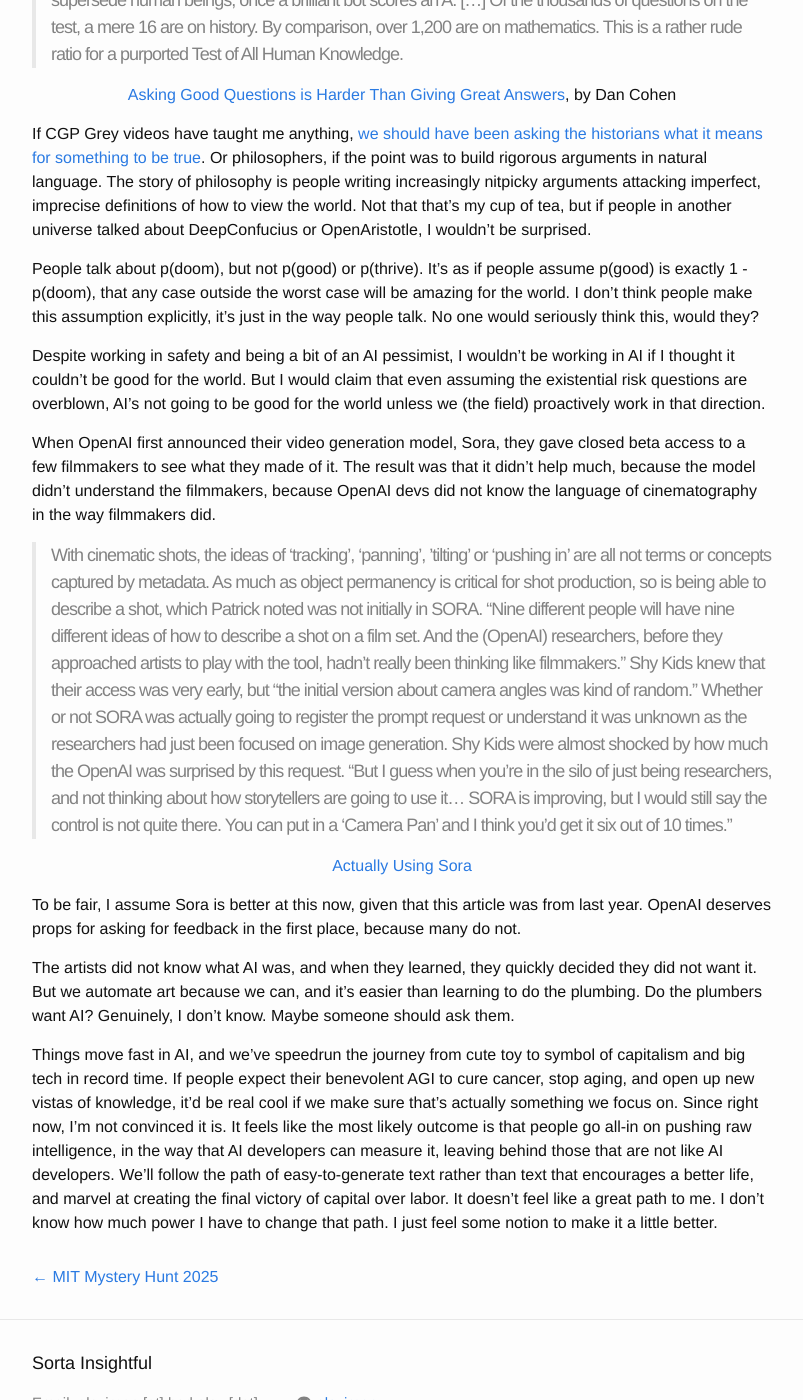
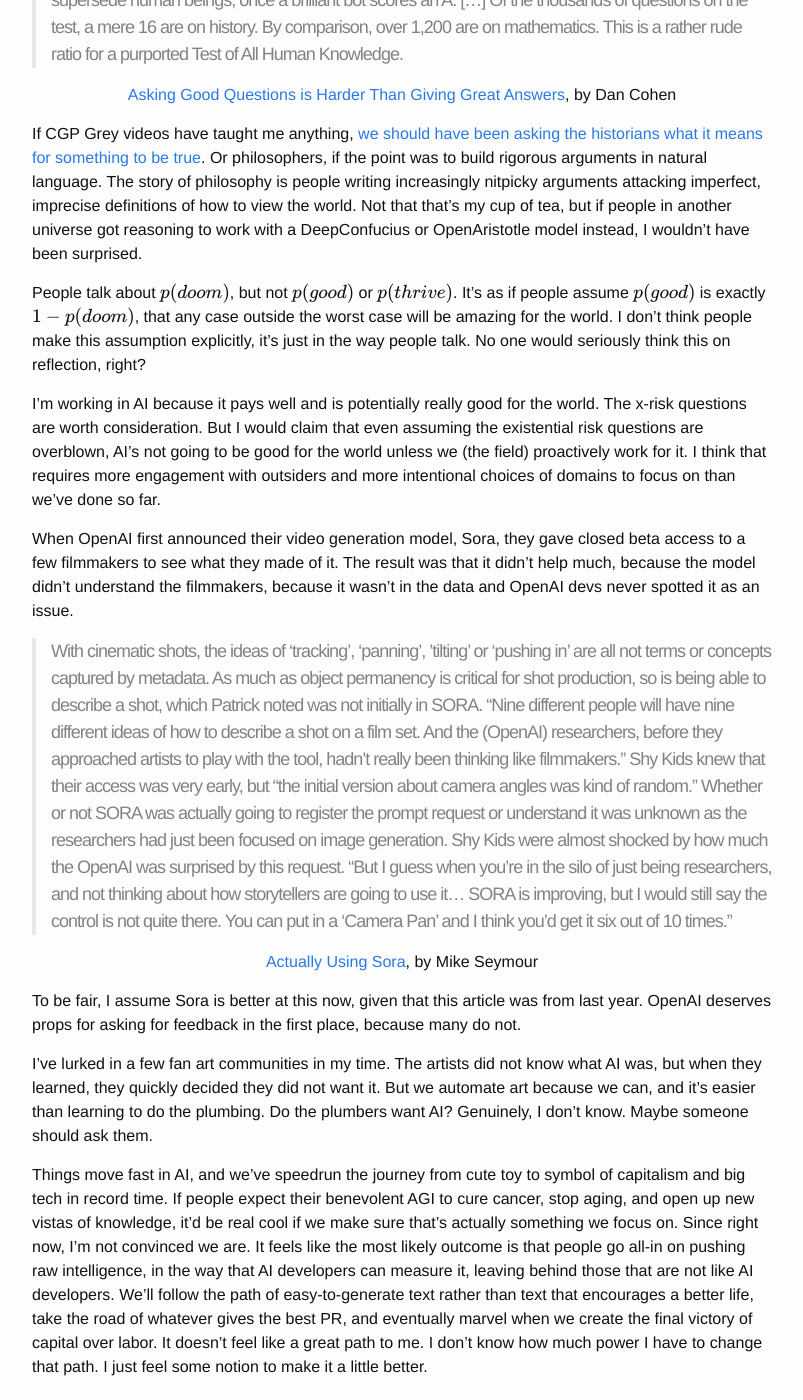
Before and after one commit to alexirpan/alexirpan.github.io, a Jekyll site: the page built from _posts/2025-02-25-who-is-ai-for.markdown, in a window 1280 px wide and 1400 px high, scrolled down 794 px. Shown: the whole window, without its empty margins (238-1041 px from the left). Built offline with Jekyll 4.4.1, drawn with Linux system fonts in a browser that asks for light colours; nearby versions of some CDN libraries; formulas are drawn with MathJax 3; some of the changed text lies outside the part shown.

Commit message:
Good enogh

```diff
--- a/_posts/2025-02-25-who-is-ai-for.markdown
+++ b/_posts/2025-02-25-who-is-ai-for.markdown
@@ -1,14 +1,15 @@
 ---
 layout: post
 title:  "Who is AI For?"
-date:   2025-01-28 00:32:00 -0800
+date:   2025-04-01 01:29:00 -0800
 ---
 
 Who is AI for right now?
 There are obvious use cases. Image generation for people
 who want filler art for work presentations, or just to mess around. Coding assistance for
 people who code, vibe coding for people who don't. Speech-to-text for automatic
-captioning, and text-to-speech for grinding out TikTok videos that read Reddit comments.
+captioning, and text-to-speech for grinding out TikTok videos that read Reddit comments
+to farm engagement.
 But also...math contest solving? Science Olympiad questions? Who is that for?
 
 I think the easy answer to this question, is that right now AI is for the AI developers.
@@ -39,42 +40,46 @@
 Or philosophers, if the point was to build rigorous arguments in natural language.
 The story of philosophy is people writing increasingly nitpicky arguments attacking imperfect,
 imprecise definitions of how to view the world. Not that that's my cup of tea, but if people
-in another universe talked about DeepConfucius or OpenAristotle, I wouldn't be surprised.
+in another universe got reasoning to work with a DeepConfucius or OpenAristotle model instead,
+I wouldn't have been surprised.
 
-People talk about p(doom), but not p(good) or p(thrive). It's as if people assume p(good)
-is exactly 1 - p(doom), that any case outside the worst case will be amazing for the world.
+People talk about $$p(doom)$$, but not $$p(good)$$ or $$p(thrive)$$. It's as if people assume $$p(good)$$
+is exactly $${1 - p(doom)}$$, that any case outside the worst case will be amazing for the world.
 I don't think people make this assumption explicitly, it's just in the way people talk. No one
-would seriously think this, would they?
+would seriously think this on reflection, right?
 
-Despite working in safety and being a bit of an AI pessimist, I wouldn't be working in AI
-if I thought it couldn't be good for the world. But I would claim that even assuming the
-existential risk questions are overblown, AI's not going to be good for the world unless we
-(the field) proactively work in that direction.
+I'm working in AI because it pays well and is potentially really good for the world. The x-risk
+questions are worth consideration. But I would claim that even assuming the existential risk questions
+are overblown, AI's not going to be good for the world unless we (the field) proactively work for it.
+I think that requires more engagement with outsiders and more intentional choices of domains to
+focus on than we've done so far.
 
 When OpenAI first announced their video generation model, Sora, they gave closed beta access to a
 few filmmakers to see what they made of it. The result was that it didn't help much,
-because the model didn't understand the filmmakers, because OpenAI devs did not know the language
-of cinematography in the way filmmakers did.
+because the model didn't understand the filmmakers, because it wasn't in the data and OpenAI devs
+never spotted it as an issue.
 
 > With cinematic shots, the ideas of ‘tracking’, ‘panning’, ’tilting’ or ‘pushing in’ are all not terms or concepts captured by metadata. As much as object permanency is critical for shot production, so is being able to describe a shot, which Patrick noted was not initially in SORA. “Nine different people will have nine different ideas of how to describe a shot on a film set. And the (OpenAI) researchers, before they approached artists to play with the tool, hadn’t really been thinking like filmmakers.” Shy Kids knew that their access was very early, but “the initial version about camera angles was kind of random.” Whether or not SORA was actually going to register the prompt request or understand it was unknown as the researchers had just been focused on image generation. Shy Kids were almost shocked by how much the OpenAI was surprised by this request. “But I guess when you’re in the silo of just being researchers, and not thinking about how storytellers are going to use it… SORA is improving, but I would still say the control is not quite there. You can put in a ‘Camera Pan’ and I think you’d get it six out of 10 times.”
 
-[Actually Using Sora](https://www.fxguide.com/fxfeatured/actually-using-sora/)
+[Actually Using Sora](https://www.fxguide.com/fxfeatured/actually-using-sora/), by Mike Seymour
 {: .centered }
 
 To be fair, I assume Sora is better at this now, given that this article was from last year.
 OpenAI deserves props for asking for feedback in the first place, because many
 do not.
 
-The artists did not know what AI was, and when they learned, they quickly decided they did not want it.
+I've lurked in a few fan art communities in my time.
+The artists did not know what AI was, but when they learned, they quickly decided they did not want it.
 But we automate art because we can, and it's easier than learning to do the plumbing. Do the plumbers
 want AI? Genuinely, I don't know. Maybe someone should ask them.
 
 Things move fast in AI, and we've speedrun the journey from cute toy to symbol of capitalism and
 big tech in record time. If people expect their benevolent AGI to cure cancer, stop aging, and open up
 new vistas of knowledge, it'd be real cool if we make sure that's actually something we focus on.
-Since right now, I'm not convinced it is. It feels like the most likely outcome is that people go
+Since right now, I'm not convinced we are. It feels like the most likely outcome is that people go
 all-in on pushing raw intelligence, in the way that AI developers can measure it, leaving behind
 those that are not like AI developers. We'll follow the path of easy-to-generate text
-rather than text that encourages a better life, and marvel at creating the final victory of capital
-over labor. It doesn't feel like a great path to me. I don't know how much power I have to change that
-path. I just feel some notion to make it a little better.
+rather than text that encourages a better life, take the road of whatever gives the best PR, and
+eventually marvel when we create the final victory of capital over labor. It doesn't feel like a great
+path to me. I don't know how much power I have to change that path. I just feel some notion to
+make it a little better.
```
Also changed, not shown: other parts of _posts/2025-02-25-who-is-ai-for.markdown (+3 -3 lines).
